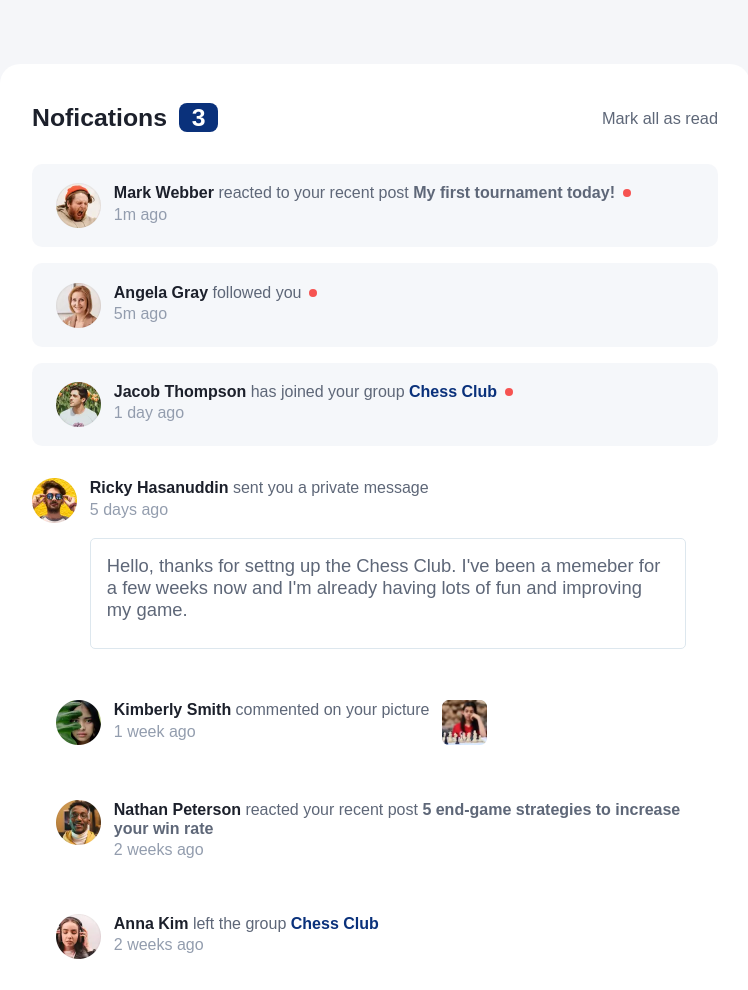
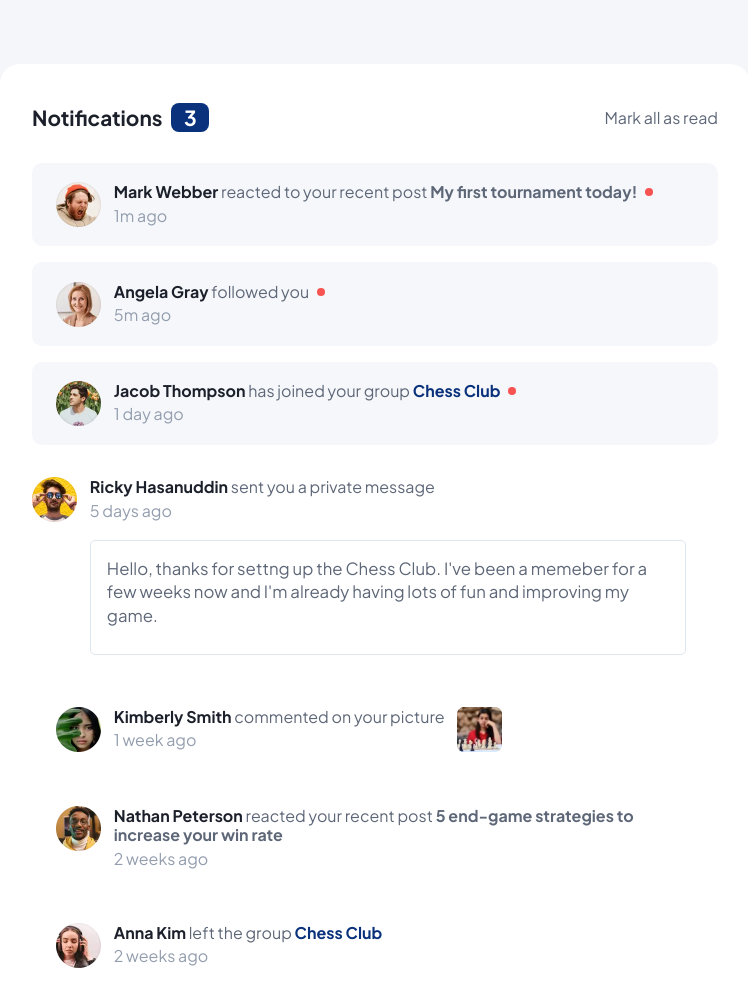
Before and after one commit to MarziaJalili/notifications-page-main, a plain HTML site: page index.html in a window 1280 px wide. Shown: the whole page, without its empty margins (265-1013 px from the left). Drawn offline with Linux system fonts and the light colour scheme.

Commit message:
changed the font sizes

```diff
--- a/index.html
+++ b/index.html
@@ -9,6 +9,12 @@
   <link rel="icon" type="image/png" sizes="32x32" href="./assets/images/favicon-32x32.png">
   <link rel="stylesheet" href="style.css">
 
+  <!-- fonts -->
+  <link rel="preconnect" href="https://fonts.googleapis.com">
+  <link rel="preconnect" href="https://fonts.gstatic.com" crossorigin>
+  <link href="https://fonts.googleapis.com/css2?family=Plus+Jakarta+Sans:ital,wght@0,200..800;1,200..800&display=swap"
+    rel="stylesheet">
+
   <title>Frontend Mentor | Notifications page</title>
 
 </head>
@@ -17,7 +23,7 @@
 
   <main>
     <header>
-      <h1>Nofications <span class="notifications-number">3</span></h1>
+      <h1>Notifications <span class="notifications-number">3</span></h1>
       <button class="mark-all-as-read">
         Mark all as read
       </button>
--- a/style.css
+++ b/style.css
@@ -1,5 +1,3 @@
-/* @import url('https://fonts.googleapis.com/css2?family=Hanken+Grotesk:ital,wght@0,100..900;1,100..900&family=Inter:ital,opsz,wght@0,14..32,100..900;1,14..32,100..900&family=Montserrat:ital,wght@0,100..900;1,100..900&family=Outfit:wght@100..900&family=Plus+Jakarta+Sans:ital,wght@0,200..800;1,200..800&family=Red+Hat+Text:ital,wght@0,300..700;1,300..700&family=Young+Serif&display=swap'); */
-
 :root {
     /* ## Colors */
 
@@ -31,18 +29,19 @@
 }
 
 body {
-    font-family: "Red Hat Text", sans-serif;
+    font-family: "Plus Jakarta Sans", sans-serif;
     display: grid;
     gap: 1rem;
     color: var(--Very-dark-blue);
 }
+
 
 header {
     display: flex;
     justify-content: space-between;
 
     & h1 {
-        font-size: 1.55rem;
+        font-size: 1.3rem;
 
         .notifications-number {
             color: white;
@@ -57,7 +56,7 @@ header {
         border: none;
         background-color: transparent;
         color: var(--Dark-grayish-blue);
-        font-size: 1.02rem;
+        font-size: 1rem;
     }
 }
 
@@ -100,7 +99,7 @@ section.unread-messages li {
     display: grid;
     gap: 0.2rem;
     position: relative;
-    font-size: 1rem;
+    font-size: .87rem;
 
 
     & p {
@@ -160,9 +159,9 @@ section.unread-messages li {
     .private-message-content {
         border: 1px solid var(--Light-grayish-blue-2);
         padding: 1rem 1rem 1.7rem 1rem;
-        font-size: 1.15rem;
+        font-size: 1rem;
         border-radius: 5px;
-        line-height: 1.2;
+        line-height: 1.4;
         margin-top: 1rem;
         cursor: pointer;
         transition: background-color 0.2s;
@@ -191,5 +190,13 @@ section.unread-messages li {
 
     .private-message {
         margin-right: 2rem;
+
+        .private-message-content {
+            font-size: 1.05rem;
+        }
+    }
+
+    .message-details {
+        font-size: 1rem;
     }
 }
```
